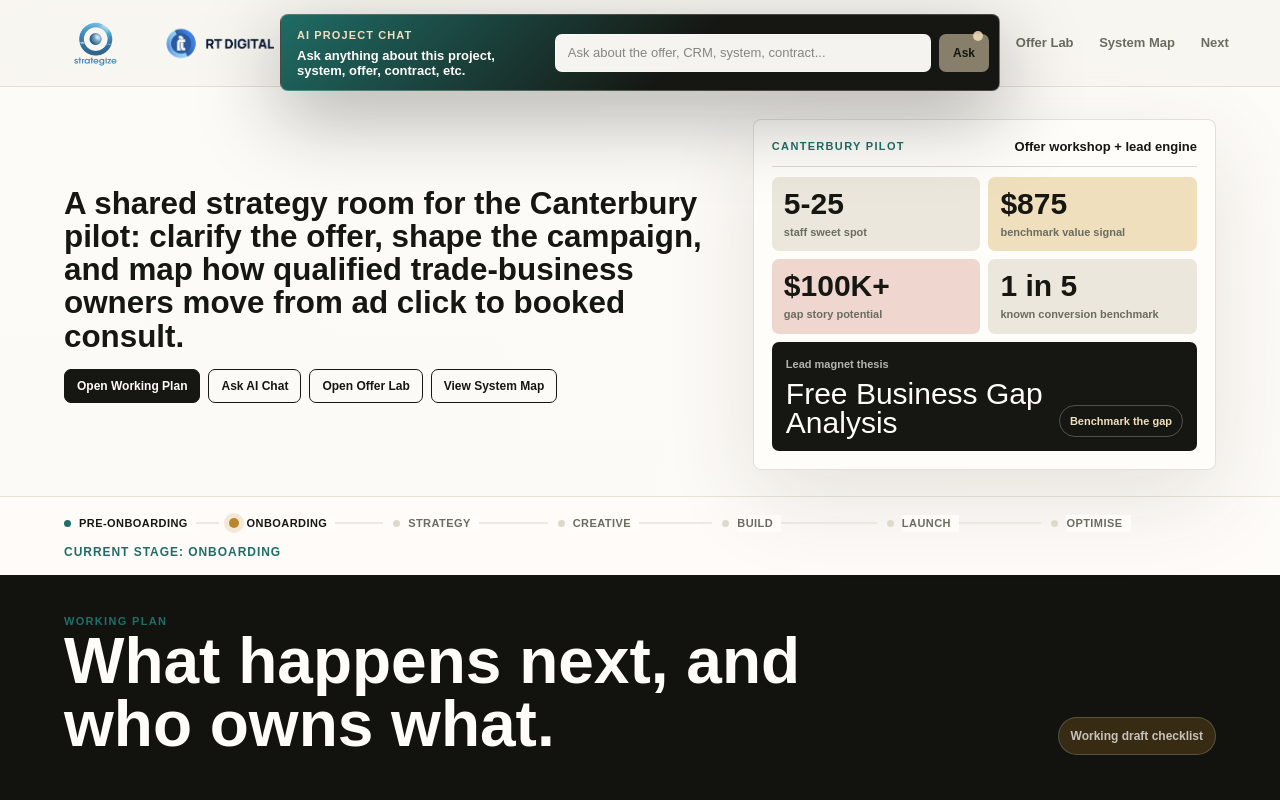
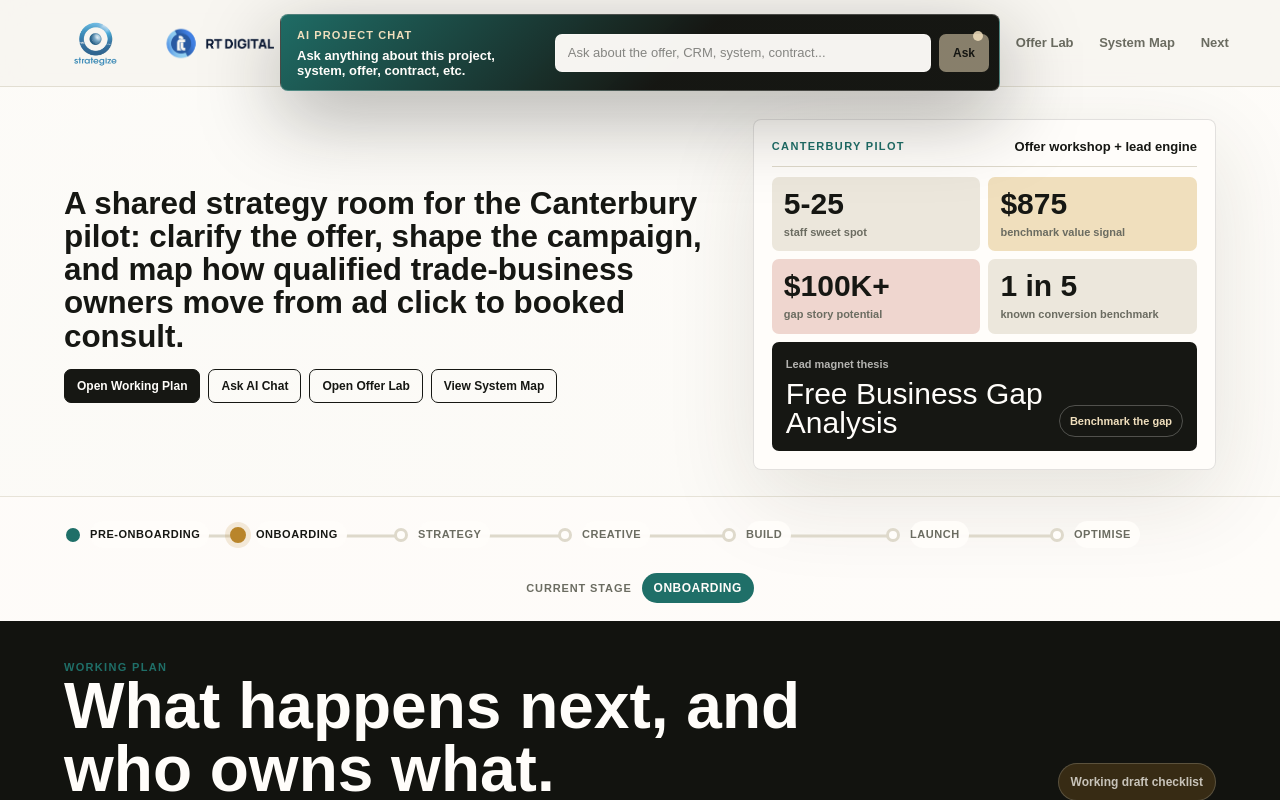
Before and after one commit to JessesOS/customerjourney-app, a Next.js app: page / in a window 1280 px wide. Shown: the top 800 px of the page. Built offline with nearby package versions, Linux system fonts and the light colour scheme.

Commit message:
Strengthen stage cue visibility

```diff
--- a/app/globals.css
+++ b/app/globals.css
@@ -173,49 +173,55 @@ nav a:hover {
 .stage-cue {
   background: rgba(255, 253, 250, 0.72);
   border-top: 1px solid rgba(222, 217, 203, 0.7);
-  padding-bottom: 14px;
-  padding-top: 12px;
+  padding-bottom: 18px;
+  padding-top: 16px;
 }
 
 .stage-cue-track {
   align-items: center;
   display: grid;
   gap: 0;
-  grid-template-columns: repeat(7, minmax(108px, 1fr));
+  grid-template-columns: repeat(7, minmax(120px, 1fr));
   margin: 0 auto;
   max-width: 1180px;
   overflow-x: auto;
+  padding: 0 2px;
 }
 
 .stage-cue-step {
   align-items: center;
+  border-bottom: 3px solid transparent;
   color: var(--muted);
   display: flex;
   font-size: 11px;
   font-weight: 900;
-  gap: 8px;
-  letter-spacing: 0.04em;
-  min-height: 28px;
+  gap: 10px;
+  letter-spacing: 0.05em;
+  min-height: 42px;
+  padding: 8px 0 10px;
   position: relative;
   text-transform: uppercase;
   white-space: nowrap;
 }
 
 .stage-cue-step::before {
-  background: var(--line);
+  background: var(--paper);
+  border: 3px solid var(--line);
   border-radius: 999px;
   content: "";
-  height: 7px;
-  width: 7px;
+  flex: 0 0 auto;
+  height: 14px;
+  width: 14px;
+  z-index: 1;
 }
 
 .stage-cue-step::after {
   background: var(--line);
   content: "";
-  height: 1px;
-  left: 20px;
+  height: 3px;
+  left: 27px;
   position: absolute;
-  right: 10px;
+  right: -6px;
   top: 50%;
   transform: translateY(-50%);
   z-index: 0;
@@ -226,8 +232,9 @@ nav a:hover {
 }
 
 .stage-cue-step span {
-  background: rgba(255, 253, 250, 0.92);
-  padding-right: 8px;
+  background: rgba(255, 253, 250, 0.96);
+  border-radius: 999px;
+  padding: 5px 9px 5px 0;
   position: relative;
   z-index: 1;
 }
@@ -239,22 +246,42 @@ nav a:hover {
 
 .stage-cue-complete::before {
   background: var(--teal);
+  border-color: var(--teal);
 }
 
 .stage-cue-current::before {
   background: var(--gold);
   box-shadow: 0 0 0 5px rgba(185, 133, 43, 0.16);
-  height: 10px;
-  width: 10px;
+  border-color: var(--gold);
+  height: 16px;
+  width: 16px;
 }
 
-.stage-cue p {
-  color: var(--teal);
+.stage-cue-footer {
+  align-items: center;
+  display: flex;
+  gap: 10px;
+  justify-content: center;
+  margin: 12px auto 0;
+  max-width: 1180px;
+}
+
+.stage-cue-footer span {
+  color: var(--muted);
+  font-size: 11px;
+  font-weight: 800;
+  letter-spacing: 0.08em;
+  text-transform: uppercase;
+}
+
+.stage-cue-footer strong {
+  background: var(--teal);
+  border-radius: 999px;
+  color: var(--paper);
   font-size: 12px;
   font-weight: 900;
-  letter-spacing: 0.08em;
-  margin: 6px auto 0;
-  max-width: 1180px;
+  letter-spacing: 0.04em;
+  padding: 6px 12px;
   text-transform: uppercase;
 }
 
--- a/app/page.tsx
+++ b/app/page.tsx
@@ -194,7 +194,10 @@ export default function Home() {
             </div>
           ))}
         </div>
-        <p>Current stage: Onboarding</p>
+        <div className="stage-cue-footer">
+          <span>Current stage</span>
+          <strong>Onboarding</strong>
+        </div>
       </section>
 
       <CollaborationHub
```
